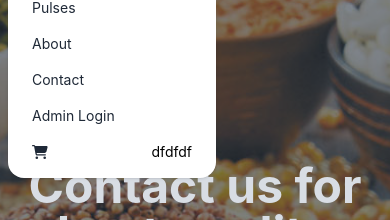
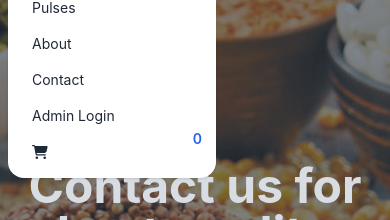
Before and after one commit to Asadullah246/e-commerce-shravon, a React (Create React App) app: page / in a window 390 px wide. Both pictures are taken after a click on the label 35 px from the left and 36 px from the top of the page. Shown: the part 126-346 px from the top of the page. Built offline with nearby package versions, Linux system fonts and the light colour scheme; no server answers.

Commit message:
updated cart button

```diff
--- a/src/Pages/Nav/Nav.js
+++ b/src/Pages/Nav/Nav.js
@@ -93,7 +93,7 @@ const Nav = () => {
                     <FontAwesomeIcon className="" icon={faCartShopping} />
                   </b>
                 </a>
-                  <p className="absolute top-0 right-0 text-black ">dfdfdf</p>
+                <p className="absolute top-[-13px] right-[-10px] font-semibold   text-blue-600 ">{cart?.length || 0}</p>
               </li>
               </Link>
             </ul>
```
Lines whose indentation alone changed are shown as unchanged.
